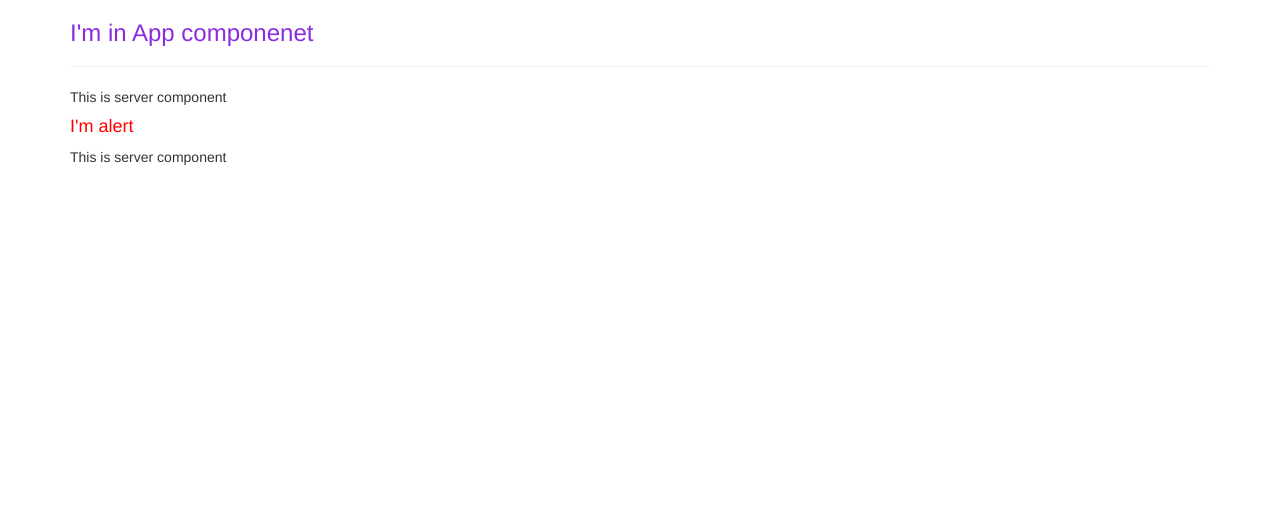
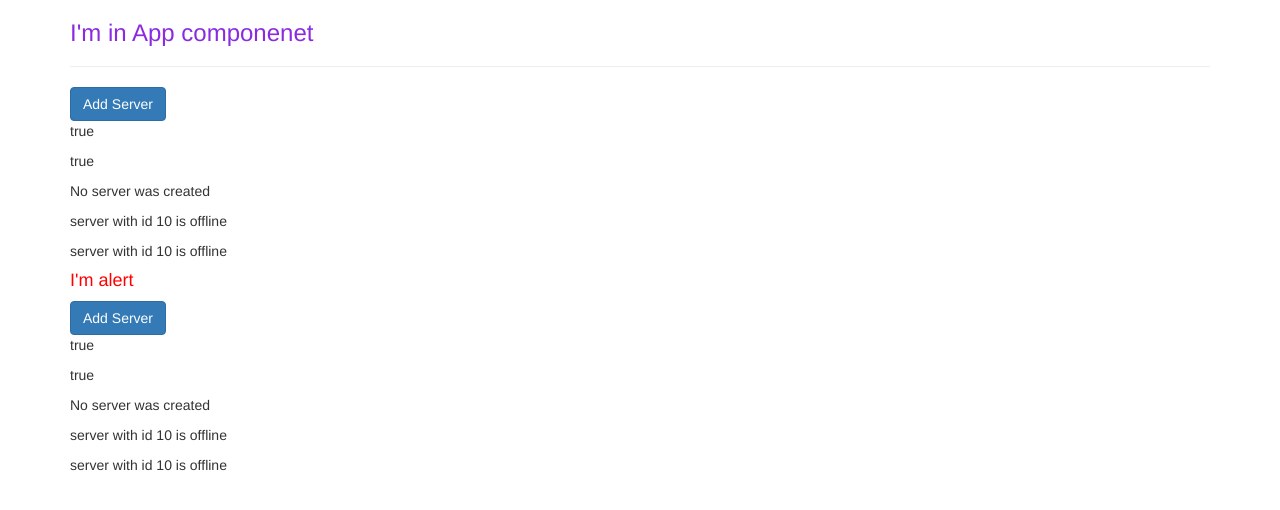
Before and after one commit to gksudhanshu/angular, an Angular app: page / in a window 1280 px wide. Shown: the top 510 px of the page. Built offline with nearby package versions, Linux system fonts and the light colour scheme.

Commit message:
Data binding- string interpolation/ property binding / Event binding

```diff
--- a/src/app/server/server.component.html
+++ b/src/app/server/server.component.html
@@ -1,3 +1 @@
-<p>
-    This is server component
-</p>
+<p>server with id {{serverid }} is {{  getServerStatus() }} </p>
--- a/src/app/server/server.component.ts
+++ b/src/app/server/server.component.ts
@@ -5,5 +5,10 @@ import { Component } from '@angular/core';
     templateUrl: './server.component.html'
 })
 export class ServerComponent{
+serverid: number=10;
+serverStatus: string='offline';
 
+getServerStatus(){
+    return this.serverStatus;
 }
+}
--- a/src/app/servers/servers.component.html
+++ b/src/app/servers/servers.component.html
@@ -1 +1,15 @@
+<!-- Event binding for click -->
+<button class="btn btn-primary" [disabled]="!allowNewServer" (click)="onCreateServer()">
+    Add Server
+</button>
+<!-- String Interpolation and property binding will give same result -->
+<!-- String Interpolation -->
+<p>{{ allowNewServer }}</p>
+<!-- Property binding -->
+<p [innerText]="allowNewServer"></p>
+
+<!-- Event binding -->
+<p>{{serverCreationStatus}}</p>
+
 <app-server></app-server>
+<app-server></app-server>
--- a/src/app/servers/servers.component.ts
+++ b/src/app/servers/servers.component.ts
@@ -2,14 +2,24 @@ import { Component, OnInit } from '@angular/core';
 
 @Component({
   selector: 'app-servers',
-  template: `<app-server></app-server>`,
+ // template: `<app-server></app-server>`,
+ templateUrl: './servers.component.html',
   styleUrls: ['./servers.component.css']
 })
 export class ServersComponent implements OnInit {
-
-  constructor() { }
+allowNewServer=false;
+serverCreationStatus='No server was created'
+  constructor() {
+    setTimeout(()=>{
+      this.allowNewServer=true;
+    },2000)
+  }
 
   ngOnInit() {
   }
 
+  onCreateServer(){
+    this.serverCreationStatus='Server was created';
+  }
+
 }
```
